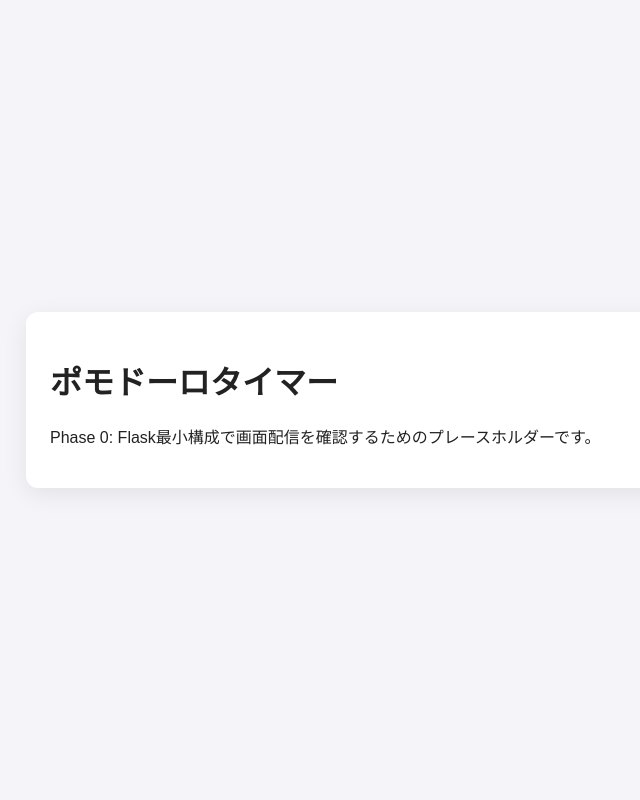
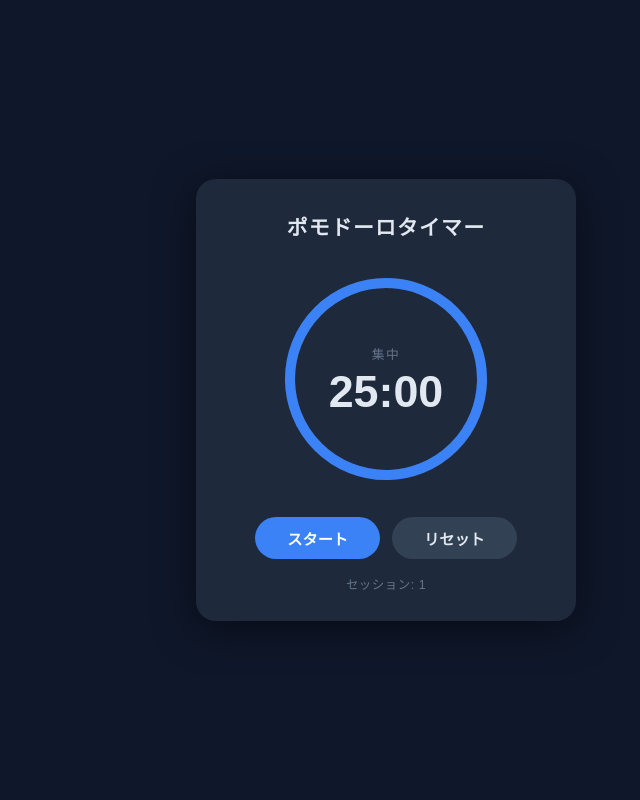
Before and after one commit to sandeepsrana/jpcopilot, a Flask app: page / in a window 1280 px wide. Shown: the whole page, without its empty margins (254-894 px from the left). Run offline with Flask 3, Linux system fonts and the light colour scheme.

Commit message:
feat: ポモドーロタイマーの視覚的フィードバック強化
- SVG circular progress bar with smooth stroke-dashoffset animation
- Blue→yellow→red color gradient as time progresses
- Canvas particle background effect during focus sessions
- CSS ripple effect every minute and in final 10 seconds
- Fix: clear particles array on canvas resize
- Fix: guard ripple spawn at remainingSeconds > 0
- Fix: remove unnecessary overflow:hidden from body

```diff
--- a/1.pomodoro/static/css/style.css
+++ b/1.pomodoro/static/css/style.css
@@ -1,6 +1,10 @@
 :root {
-  --bg: #f4f4f9;
-  --text: #222;
+  --bg: #0f172a;
+  --text: #e2e8f0;
+  --accent: #3b82f6;
+  --card-bg: #1e293b;
+  --track: #334155;
+  --muted: #64748b;
 }
 
 * {
@@ -17,10 +21,148 @@ body {
   font-family: sans-serif;
 }
 
+/* ── Particle canvas ── */
+#particle-canvas {
+  position: fixed;
+  inset: 0;
+  pointer-events: none;
+  z-index: 0;
+}
+
+/* ── Card ── */
 .app-shell {
-  width: min(90vw, 720px);
-  padding: 24px;
-  border-radius: 12px;
-  background: #fff;
-  box-shadow: 0 6px 24px rgba(0, 0, 0, 0.08);
+  position: relative;
+  z-index: 1;
+  width: min(90vw, 380px);
+  padding: 32px 24px 28px;
+  border-radius: 20px;
+  background: var(--card-bg);
+  box-shadow: 0 8px 40px rgba(0, 0, 0, 0.5);
+  text-align: center;
 }
+
+.app-shell h1 {
+  margin: 0 0 28px;
+  font-size: 1.3rem;
+  letter-spacing: 0.06em;
+  color: var(--text);
+}
+
+/* ── Circular progress ring ── */
+.timer-container {
+  position: relative;
+  width: 220px;
+  height: 220px;
+  margin: 0 auto 28px;
+}
+
+.progress-ring {
+  width: 100%;
+  height: 100%;
+  /* rotate so the arc starts at the top */
+  transform: rotate(-90deg);
+}
+
+.progress-ring__track {
+  fill: none;
+  stroke: var(--track);
+  stroke-width: 10;
+}
+
+.progress-ring__bar {
+  fill: none;
+  stroke: var(--accent);
+  stroke-width: 10;
+  stroke-linecap: round;
+  /* dasharray / dashoffset set by JS */
+  transition: stroke-dashoffset 1s linear, stroke 0.6s ease;
+}
+
+/* ── Time & label overlay ── */
+.timer-display {
+  position: absolute;
+  inset: 0;
+  display: flex;
+  flex-direction: column;
+  align-items: center;
+  justify-content: center;
+  gap: 6px;
+}
+
+.session-label {
+  font-size: 0.8rem;
+  text-transform: uppercase;
+  letter-spacing: 0.12em;
+  color: var(--muted);
+}
+
+.time-display {
+  font-size: 2.8rem;
+  font-weight: 700;
+  font-variant-numeric: tabular-nums;
+  color: var(--text);
+  line-height: 1;
+}
+
+/* ── Controls ── */
+.controls {
+  display: flex;
+  gap: 12px;
+  justify-content: center;
+  margin-bottom: 16px;
+}
+
+.btn {
+  padding: 10px 32px;
+  border: none;
+  border-radius: 50px;
+  font-size: 0.95rem;
+  font-weight: 600;
+  cursor: pointer;
+  transition: transform 0.1s ease, opacity 0.15s ease;
+}
+
+.btn:active {
+  transform: scale(0.96);
+}
+
+.btn--primary {
+  background: var(--accent);
+  color: #fff;
+}
+
+.btn--primary:hover {
+  opacity: 0.88;
+}
+
+.btn--secondary {
+  background: var(--track);
+  color: var(--text);
+}
+
+.btn--secondary:hover {
+  opacity: 0.75;
+}
+
+/* ── Session counter ── */
+.session-info {
+  margin: 0;
+  font-size: 0.78rem;
+  color: var(--muted);
+  letter-spacing: 0.04em;
+}
+
+/* ── Ripple burst on the ring ── */
+@keyframes ripple-out {
+  0%   { transform: scale(1);   opacity: 0.55; }
+  100% { transform: scale(1.45); opacity: 0; }
+}
+
+.ripple {
+  position: absolute;
+  inset: 8px;          /* inset so the ring circle aligns */
+  border-radius: 50%;
+  border: 2px solid var(--accent);
+  animation: ripple-out 1.2s ease-out forwards;
+  pointer-events: none;
+}
--- a/1.pomodoro/static/js/main.js
+++ b/1.pomodoro/static/js/main.js
@@ -1 +1,217 @@
-console.log("Pomodoro app shell loaded.");
+// ── Pomodoro Timer with visual feedback ──────────────────────────────────────
+
+const FOCUS_DURATION = 25 * 60;  // seconds
+const BREAK_DURATION =  5 * 60;
+
+// DOM references
+const ring         = document.getElementById('progress-ring__bar');
+const timeDisplay  = document.getElementById('time-display');
+const sessionLabel = document.getElementById('session-label');
+const sessionCount = document.getElementById('session-count');
+const btnStart     = document.getElementById('btn-start');
+const btnReset     = document.getElementById('btn-reset');
+const timerContainer = document.querySelector('.timer-container');
+
+// ── SVG ring setup ────────────────────────────────────────────────────────────
+const RADIUS       = ring.r.baseVal.value;          // 96
+const CIRCUMFERENCE = 2 * Math.PI * RADIUS;
+ring.style.strokeDasharray  = `${CIRCUMFERENCE}`;
+ring.style.strokeDashoffset = '0';
+
+// ── State ─────────────────────────────────────────────────────────────────────
+let totalSeconds     = FOCUS_DURATION;
+let remainingSeconds = FOCUS_DURATION;
+let isFocus          = true;
+let isRunning        = false;
+let tickInterval     = null;
+let sessionNum       = 1;
+
+// ── Color helpers ─────────────────────────────────────────────────────────────
+// Colours: blue → yellow → red as ratio goes from 1 → 0
+const BLUE   = [59,  130, 246];
+const YELLOW = [245, 158,  11];
+const RED    = [239,  68,  68];
+
+/**
+ * Linear interpolation between two RGB triples.
+ * @param {number[]} c1
+ * @param {number[]} c2
+ * @param {number}   t   0 → c1, 1 → c2
+ * @returns {number[]}
+ */
+function lerpRgb(c1, c2, t) {
+  return c1.map((v, i) => Math.round(v + (c2[i] - v) * t));
+}
+
+/**
+ * Returns an [r,g,b] triple for the given progress ratio (1=full, 0=expired).
+ * @param {number} ratio
+ * @returns {number[]}
+ */
+function progressRgb(ratio) {
+  if (ratio >= 0.5) {
+    // blue → yellow  (ratio 1.0 … 0.5)
+    return lerpRgb(BLUE, YELLOW, (1 - ratio) * 2);
+  }
+  // yellow → red  (ratio 0.5 … 0.0)
+  return lerpRgb(YELLOW, RED, (0.5 - ratio) * 2);
+}
+
+function rgbStr([r, g, b]) {
+  return `rgb(${r},${g},${b})`;
+}
+
+function rgbaStr([r, g, b], a) {
+  return `rgba(${r},${g},${b},${a})`;
+}
+
+// ── Ring update ───────────────────────────────────────────────────────────────
+function updateRing() {
+  const ratio  = remainingSeconds / totalSeconds;
+  const offset = CIRCUMFERENCE * (1 - ratio);
+  ring.style.strokeDashoffset = `${offset}`;
+  ring.style.stroke = rgbStr(progressRgb(ratio));
+}
+
+// ── Display ───────────────────────────────────────────────────────────────────
+function formatTime(secs) {
+  const m = Math.floor(secs / 60).toString().padStart(2, '0');
+  const s = (secs % 60).toString().padStart(2, '0');
+  return `${m}:${s}`;
+}
+
+function refreshDisplay() {
+  timeDisplay.textContent = formatTime(remainingSeconds);
+  updateRing();
+}
+
+// ── Ripple burst ──────────────────────────────────────────────────────────────
+function spawnRipple() {
+  const el = document.createElement('div');
+  el.className = 'ripple';
+  // Sync ripple colour with current ring colour
+  const ratio = remainingSeconds / totalSeconds;
+  el.style.borderColor = rgbStr(progressRgb(ratio));
+  timerContainer.appendChild(el);
+  el.addEventListener('animationend', () => el.remove());
+}
+
+// ── Particle canvas ───────────────────────────────────────────────────────────
+const canvas = document.getElementById('particle-canvas');
+const ctx    = canvas.getContext('2d');
+let particles = [];
+
+function resizeCanvas() {
+  canvas.width  = window.innerWidth;
+  canvas.height = window.innerHeight;
+  particles = [];
+}
+resizeCanvas();
+window.addEventListener('resize', resizeCanvas);
+
+function spawnParticle() {
+  const ratio = remainingSeconds / totalSeconds;
+  particles.push({
+    x:      Math.random() * canvas.width,
+    y:      canvas.height + 12,
+    vx:     (Math.random() - 0.5) * 0.8,
+    vy:     -(0.6 + Math.random() * 1.0),
+    radius: 1.5 + Math.random() * 3,
+    alpha:  0.35 + Math.random() * 0.45,
+    color:  progressRgb(ratio),
+  });
+}
+
+function animateParticles() {
+  ctx.clearRect(0, 0, canvas.width, canvas.height);
+
+  // Spawn new particles only during a running focus session
+  if (isRunning && isFocus && particles.length < 90) {
+    spawnParticle();
+    spawnParticle();
+  }
+
+  // Update and draw
+  particles = particles.filter(p => p.y > -20 && p.alpha > 0.01);
+  for (const p of particles) {
+    p.x     += p.vx;
+    p.y     += p.vy;
+    p.alpha *= 0.997;
+    ctx.beginPath();
+    ctx.arc(p.x, p.y, p.radius, 0, Math.PI * 2);
+    ctx.fillStyle = rgbaStr(p.color, p.alpha);
+    ctx.fill();
+  }
+
+  requestAnimationFrame(animateParticles);
+}
+animateParticles();
+
+// ── Timer logic ───────────────────────────────────────────────────────────────
+function tick() {
+  if (remainingSeconds <= 0) {
+    clearInterval(tickInterval);
+    isRunning = false;
+    btnStart.textContent = 'スタート';
+    onSessionEnd();
+    return;
+  }
+  remainingSeconds--;
+  refreshDisplay();
+  // Ripple every full minute and during the final 10 seconds
+  if (remainingSeconds > 0 && (remainingSeconds % 60 === 0 || remainingSeconds <= 10)) {
+    spawnRipple();
+  }
+}
+
+function onSessionEnd() {
+  if (isFocus) {
+    sessionNum++;
+    sessionCount.textContent = `セッション: ${sessionNum}`;
+    isFocus = false;
+    totalSeconds = remainingSeconds = BREAK_DURATION;
+    sessionLabel.textContent = '休憩';
+  } else {
+    isFocus = true;
+    totalSeconds = remainingSeconds = FOCUS_DURATION;
+    sessionLabel.textContent = '集中';
+  }
+  refreshDisplay();
+  startTimer();
+}
+
+function startTimer() {
+  if (isRunning) return;
+  isRunning = true;
+  btnStart.textContent = '一時停止';
+  tickInterval = setInterval(tick, 1000);
+}
+
+function pauseTimer() {
+  clearInterval(tickInterval);
+  isRunning = false;
+  btnStart.textContent = 'スタート';
+}
+
+function resetTimer() {
+  clearInterval(tickInterval);
+  isRunning            = false;
+  isFocus              = true;
+  totalSeconds         = FOCUS_DURATION;
+  remainingSeconds     = FOCUS_DURATION;
+  sessionNum           = 1;
+  btnStart.textContent = 'スタート';
+  sessionLabel.textContent  = '集中';
+  sessionCount.textContent  = 'セッション: 1';
+  particles = [];
+  refreshDisplay();
+}
+
+// ── Event listeners ───────────────────────────────────────────────────────────
+btnStart.addEventListener('click', () => {
+  if (isRunning) { pauseTimer(); } else { startTimer(); }
+});
+btnReset.addEventListener('click', resetTimer);
+
+// ── Initial render ────────────────────────────────────────────────────────────
+refreshDisplay();
--- a/1.pomodoro/templates/index.html
+++ b/1.pomodoro/templates/index.html
@@ -7,9 +7,27 @@
     <link rel="stylesheet" href="{{ url_for('static', filename='css/style.css') }}" />
   </head>
   <body>
+    <canvas id="particle-canvas"></canvas>
     <main class="app-shell">
       <h1>ポモドーロタイマー</h1>
-      <p>Phase 0: Flask最小構成で画面配信を確認するためのプレースホルダーです。</p>
+
+      <div class="timer-container">
+        <svg class="progress-ring" viewBox="0 0 220 220" aria-hidden="true">
+          <circle class="progress-ring__track" cx="110" cy="110" r="96" />
+          <circle id="progress-ring__bar" class="progress-ring__bar" cx="110" cy="110" r="96" />
+        </svg>
+        <div class="timer-display">
+          <span id="session-label" class="session-label">集中</span>
+          <span id="time-display" class="time-display">25:00</span>
+        </div>
+      </div>
+
+      <div class="controls">
+        <button id="btn-start" class="btn btn--primary">スタート</button>
+        <button id="btn-reset" class="btn btn--secondary">リセット</button>
+      </div>
+
+      <p id="session-count" class="session-info">セッション: 1</p>
     </main>
     <script src="{{ url_for('static', filename='js/main.js') }}"></script>
   </body>
```
